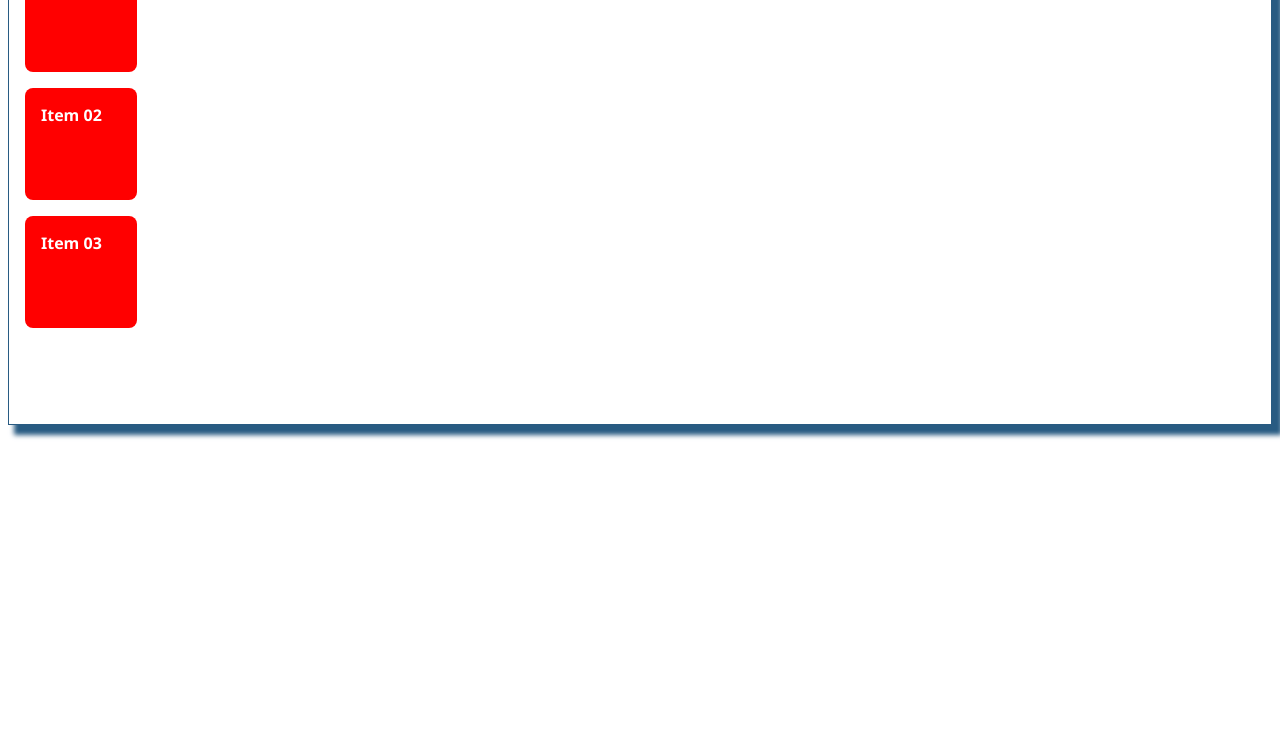
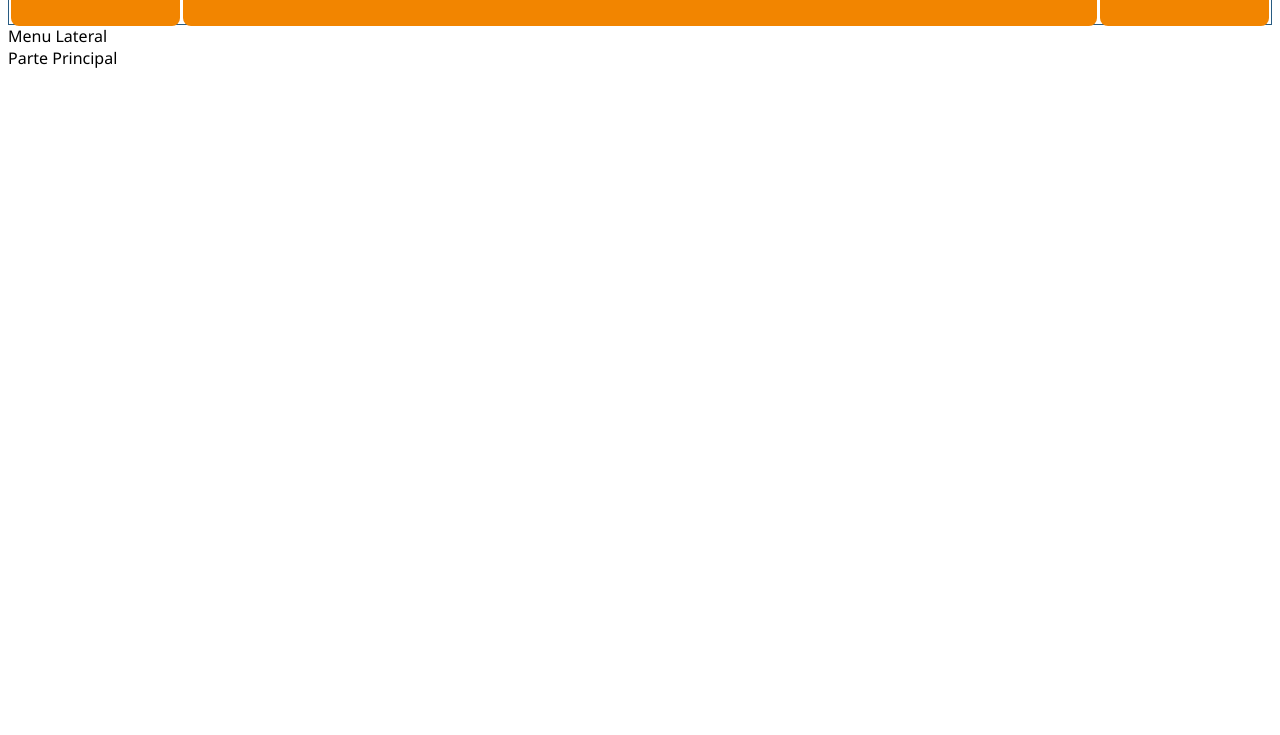
Before and after one commit to yallisin/pbr-diw-4963101-exemplo-02, a plain HTML site: page index.html in a window 1280 px wide. Shown: the part 65-800 px from the top of the page. Drawn offline with Linux system fonts and the light colour scheme.

Commit message:
modificações

```diff
--- a/index.html
+++ b/index.html
@@ -10,29 +10,49 @@
             font-family:'Segoe UI', Tahoma, Geneva, Verdana, sans-serif;
         }
 
-        .container {
+        .cabecalho {
             border: 1px solid #285b82;
-            height: 30rem;
-            box-shadow: .5rem .5rem .3rem .1rem #285b82 ;
+            height: 5rem;
+            /*box-shadow: .5rem .5rem .3rem .1rem #285b82;*/
+            display: flex;
+            flex-wrap: wrap;
+            justify-content: center;
+            align-content: start;
+
+
         }
 
         .item {
-            background-color: red;
-            color: white;
+            background-color: #f28500;
+            color: #0d7aff;
             font-weight: bold;
             padding: 1rem;
-            margin: 1rem;
+            margin: .1rem;
             width: 5rem;
-            height: 5rem;
+            height: 3rem;
             border-radius: .5rem;
+        }
+
+        .logo {
+            flex-grow: 1;
+        }
+
+        .titulo {
+            flex-grow: 14;
+        }
+
+        .menu-sandwich {
+            flex-grow: 1;
         }
     </style>
 </head>
 <body>
-    <div class="container">
-        <div class="item">Item 01</div>
-        <div class="item">Item 02</div>
-        <div class="item">Item 03</div>
+    <div class="cabecalho">
+        <div class="item logo">Logo</div>
+        <div class="item titulo">Título</div>
+        <div class="item menu-sandwich">Menu</div>
     </div>
+    <nav class="menu-lateral">Menu Lateral</nav>
+    <main>Parte Principal</main>
 </body>
 </html>
```
